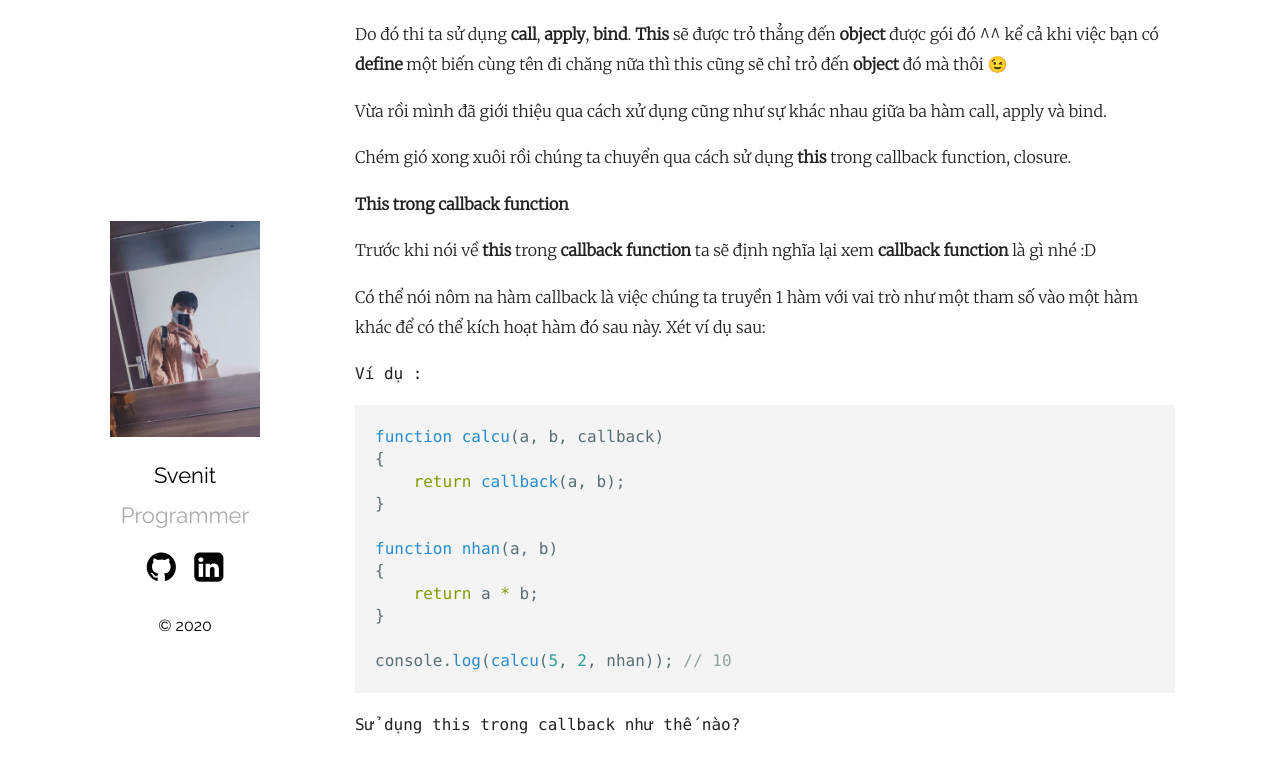
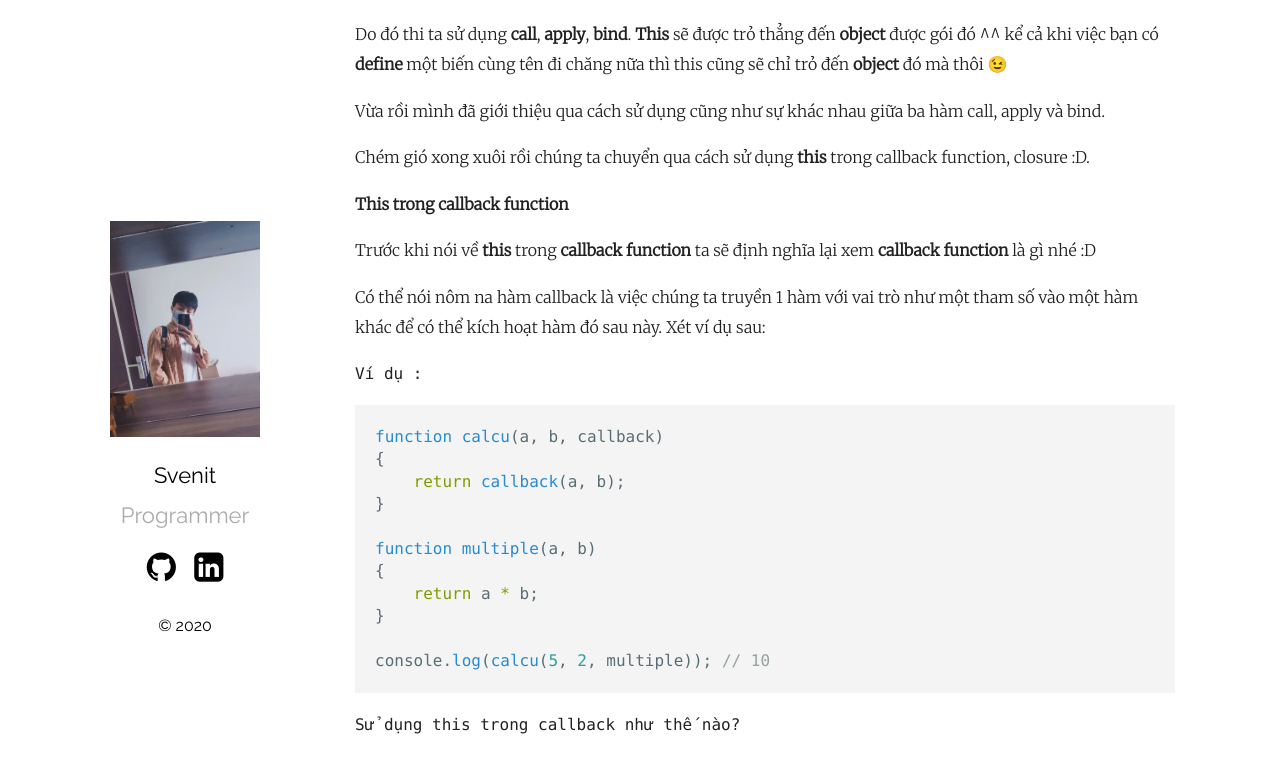
Before and after one commit to svenit/svenit.github.io, a Jekyll site: the page built from _posts/2020-04-13-This-la-gi-co-an-duoc-khong-va-su-khac-nhau-giua-call-apply-bind-trong-js.markdown, in a window 1280 px wide and 1400 px high, scrolled down 5013 px. Shown: the part 159-918 px from the top of the window. Built offline with Jekyll 4.4.1, drawn with Linux system fonts in a browser that asks for light colours.

Commit message:
new post

````diff
--- a/_posts/2020-04-13-This-la-gi-co-an-duoc-khong-va-su-khac-nhau-giua-call-apply-bind-trong-js.markdown
+++ b/_posts/2020-04-13-This-la-gi-co-an-duoc-khong-va-su-khac-nhau-giua-call-apply-bind-trong-js.markdown
@@ -209,9 +209,9 @@ Có một lưu ý nhỏ là :
 
 Do đó thi ta sử dụng **call**, **apply**, **bind**. **This** sẽ được trỏ thẳng đến **object** được gói đó ^^ kể cả khi việc bạn có **define** một biến cùng tên đi chăng nữa thì this cũng sẽ chỉ trỏ đến **object** đó mà thôi 😉
 
-Vừa rồi mình đã giới thiệu qua cách xử dụng cũng như sự khác nhau giữa ba hàm call, apply và bind.
+Vừa rồi mình đã giới thiệu qua cách sử dụng cũng như sự khác nhau giữa ba hàm call, apply và bind.
 
-Chém gió xong xuôi rồi chúng ta chuyển qua cách sử dụng **this** trong callback function, closure.
+Chém gió xong xuôi rồi chúng ta chuyển qua cách sử dụng **this** trong callback function, closure :D.
 
 **This trong callback function**
 
@@ -226,12 +226,12 @@ function calcu(a, b, callback)
 	return callback(a, b);
 }
 
-function nhan(a, b)
+function multiple(a, b)
 {
 	return a * b;
 }
 
-console.log(calcu(5, 2, nhan)); // 10
+console.log(calcu(5, 2, multiple)); // 10
 ```
 
 ``Sử dụng this trong callback như thế nào?``
````
